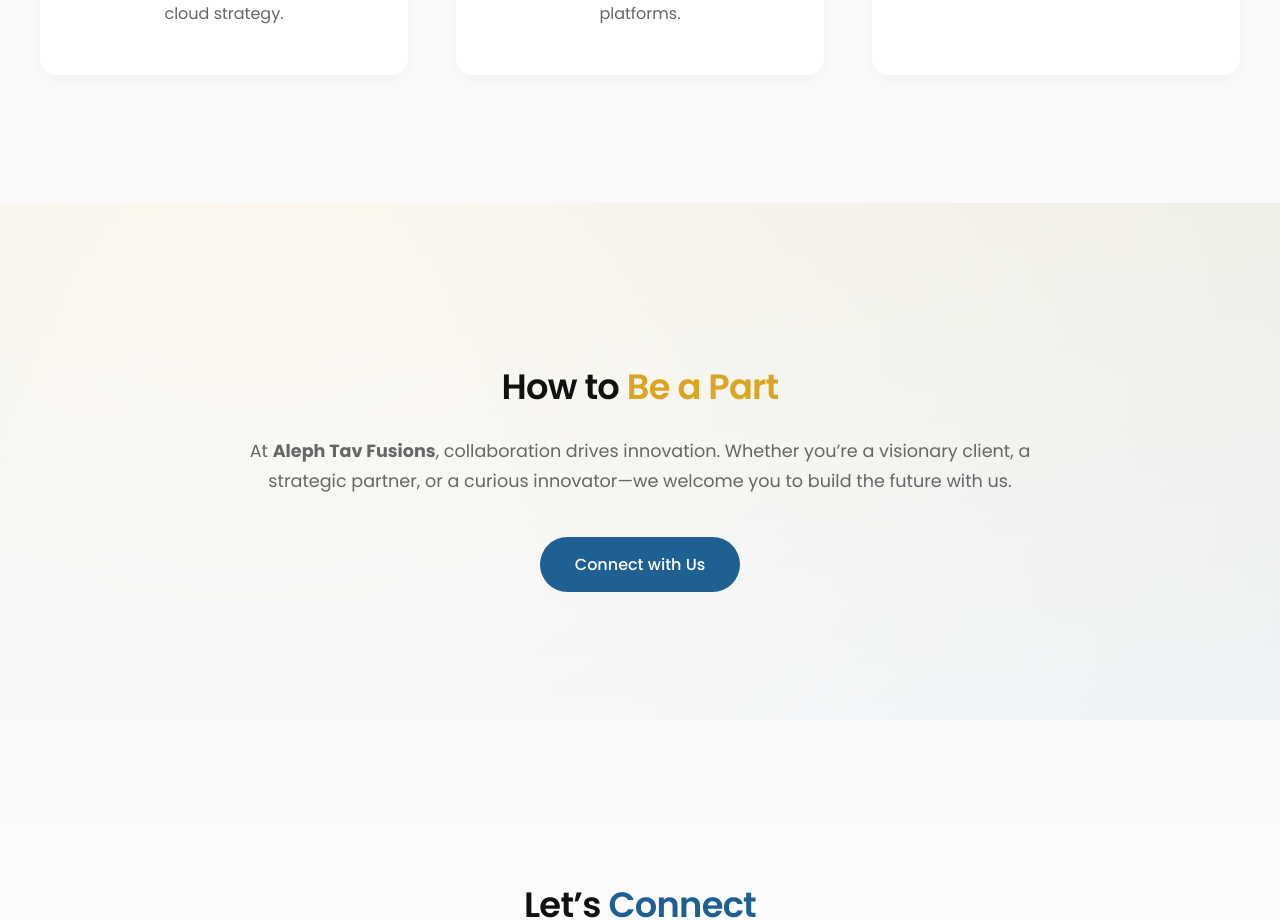
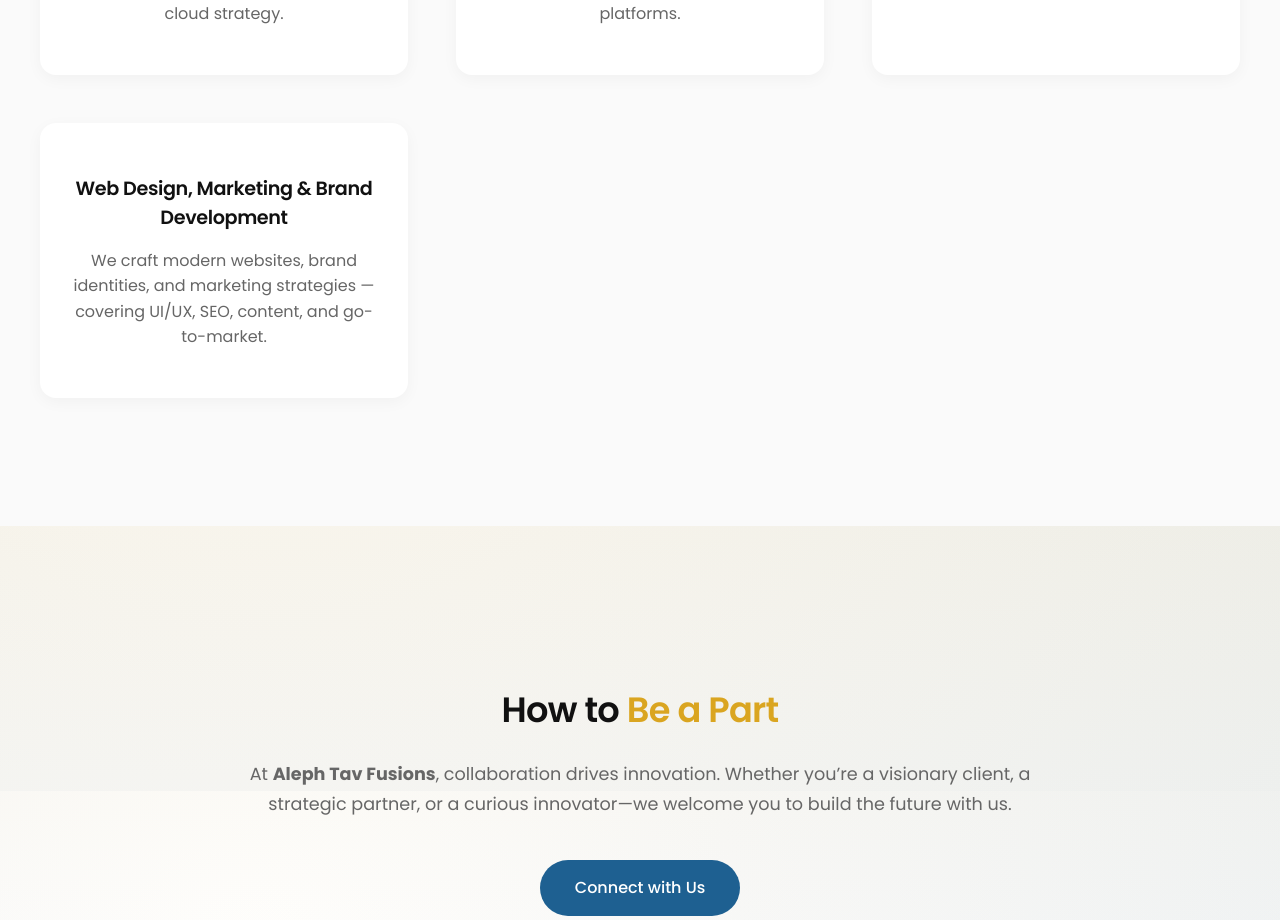
Before and after one commit to alephtavfusions/alephtavfusions, a Next.js app: page / in a window 1280 px wide. Shown: the part 1609-2529 px from the top of the page. Built offline with nearby package versions, Linux system fonts and the light colour scheme.

Commit message:
added a new service to what we do

```diff
--- a/src/app/components/Features.tsx
+++ b/src/app/components/Features.tsx
@@ -16,6 +16,10 @@
       title: "Our In-House Products",
       desc: "We develop intelligent SaaS tools that solve real business problems — crafted from our consulting experience.",
     },
+    {
+      title: "Web Design, Marketing & Brand Development",
+      desc: "We craft modern websites, brand identities, and marketing strategies — covering UI/UX, SEO, content, and go-to-market.",
+    },
   ];
 
   return (
```
